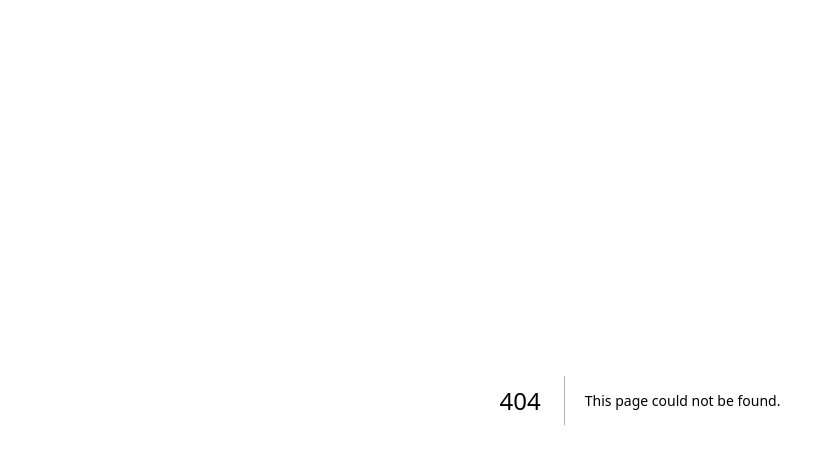
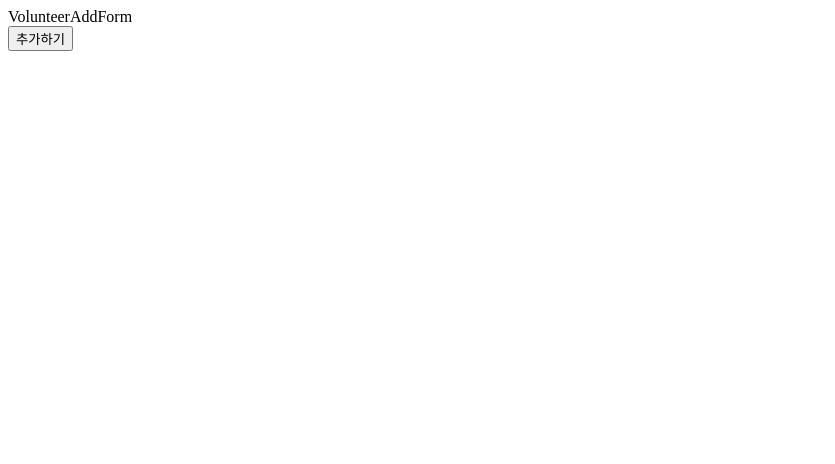
Before and after one commit to PEC-FE/pet-save, a Next.js app: page /volunteer/ui/volunteer-add in a window 1280 px wide. Before the commit this address had no page. Shown: the top 464 px of the page, without its empty margins (0-835 px from the left). Built offline with nearby package versions, Linux system fonts and the light colour scheme.

Commit message:
봉사활동 추가 기능을 추가합니다.

```diff
--- /dev/null
+++ b/src/features/volunteer/lib/useAddVolunteer.ts
@@ -0,0 +1,5 @@
+export function useAddVolunteer() {
+  return {
+    mutate: () => {},
+  };
+}
--- /dev/null
+++ b/src/features/volunteer/ui/VolunteerAddButton.tsx
@@ -0,0 +1,3 @@
+export default function VolunteerAddButton() {
+  return <button>ShelterAddButton</button>;
+}
--- /dev/null
+++ b/src/features/volunteer/ui/VolunteerAddForm.tsx
@@ -0,0 +1,19 @@
+import { FormEvent } from 'react';
+import { useAddVolunteer } from '../lib/useAddVolunteer';
+
+export default function VolunteerAddForm() {
+  const { mutate } = useAddVolunteer();
+
+  const handleSubmit = (event: FormEvent<HTMLFormElement>) => {
+    event.preventDefault();
+
+    mutate();
+  };
+
+  return (
+    <form onSubmit={handleSubmit}>
+      <div>VolunteerAddForm</div>
+      <button type="submit">추가하기</button>
+    </form>
+  );
+}
--- a/src/features/volunteer/ui/index.ts
+++ b/src/features/volunteer/ui/index.ts
@@ -1 +1,2 @@
+export { default as VolunteerAddButton } from './VolunteerAddButton';
 export { default as VolunteerFilter } from './VolunteerFilter';
--- /dev/null
+++ b/src/pages/volunteer/ui/volunteer-add.tsx
@@ -0,0 +1,9 @@
+import VolunteerAddForm from '@/src/features/volunteer/ui/VolunteerAddForm';
+
+export default function VolunteerAddPage() {
+  return (
+    <div>
+      <VolunteerAddForm />
+    </div>
+  );
+}
--- a/src/pages/volunteer/ui/volunteer.tsx
+++ b/src/pages/volunteer/ui/volunteer.tsx
@@ -1,4 +1,4 @@
-import { VolunteerFilter } from '@/src/features/volunteer';
+import { VolunteerAddButton, VolunteerFilter } from '@/src/features/volunteer';
 import { useVolunteers, VolunteerList } from '@/src/widgets/volunteer';
 
 export default function VolunteerPage() {
@@ -9,6 +9,7 @@ export default function VolunteerPage() {
     <div>
       <VolunteerFilter />
       <VolunteerList volunteers={volunteers} />
+      <VolunteerAddButton />
     </div>
   );
 }
```
